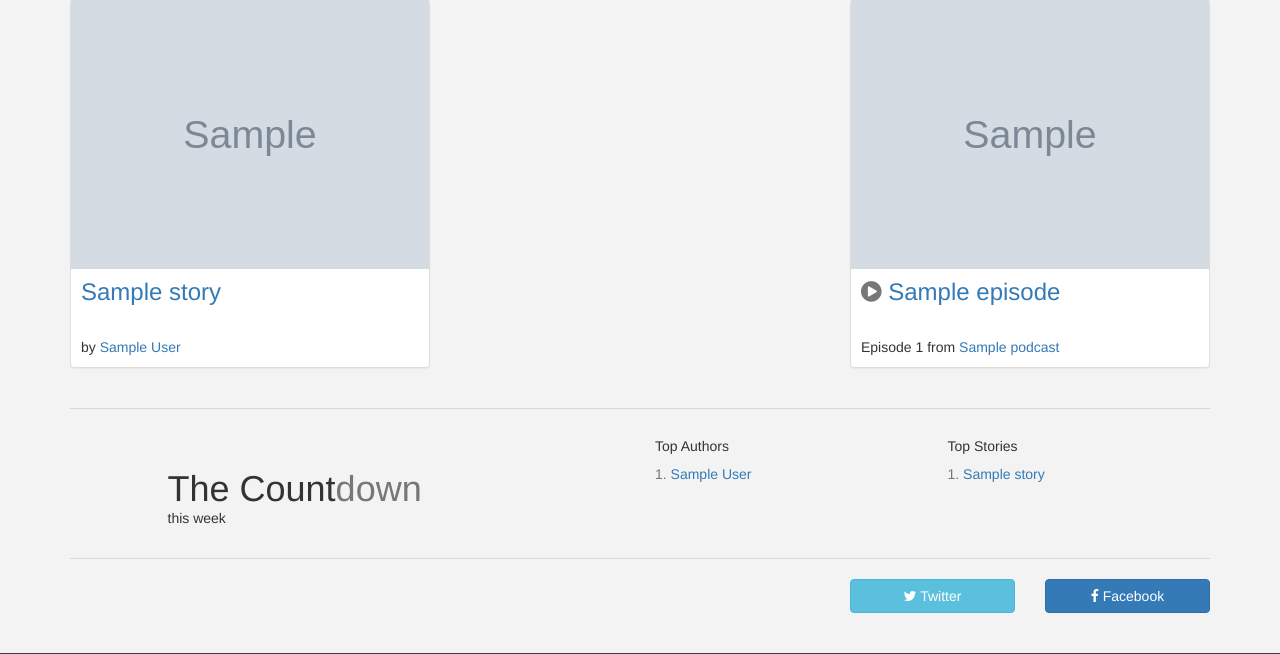
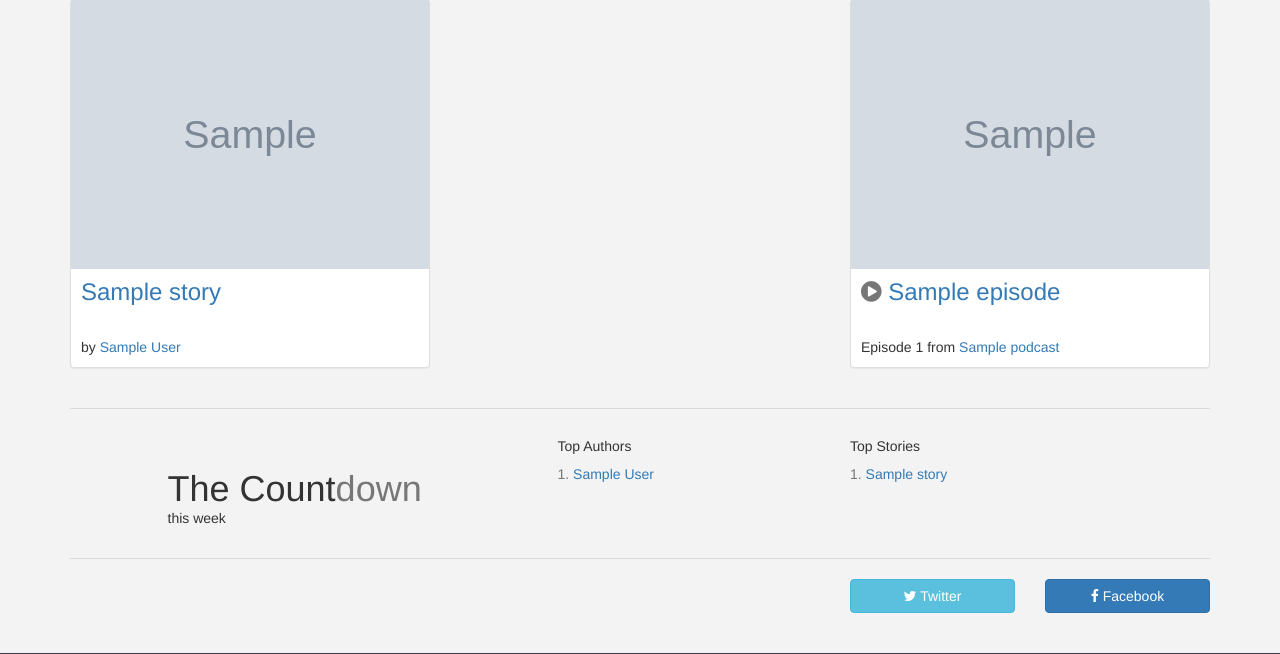
Before and after one commit to huntaub/storieshouse, a Django app: page / in a window 1280 px wide. Shown: the part 107-761 px from the top of the page. Run offline with Django 3.2, Linux system fonts and the light colour scheme; tables that the repository leaves empty hold one stand-in row (values such as "Sample post"); grey boxes marked "Sample" are stand-in pictures; parts of the project's set-up code (start-up, migrations or seed data) failed here and were passed over; some libraries are stand-ins or nearby versions.

Commit message:
Make Countdown Look less Shitty

```diff
--- a/storieshouse/templates/base.html
+++ b/storieshouse/templates/base.html
@@ -117,14 +117,14 @@
 					<h1 style="margin-top: 40px; margin-bottom: 0;">The Count<span class="muted">down</span></h1>
 					<p style="margin-top: 0;">this week</p>
 				</div>
-				<div class="col-md-3 col-md-offset-1">
+				<div class="col-md-3">
 					<h5>Top Authors</h5>
 					{% for s in top_users %}
 						<p><span class="muted">{{ forloop.counter }}.</span> <a href="{% url user_view s %}">{{ s|full_name }}</a></p>
 					{% endfor %}
 					<!-- <p><a href="#">See More &rarr;</a></p> -->
 				</div>
-				<div class="col-md-3">
+				<div class="col-md-4">
 					<h5>Top Stories</h5>
 					{% for s in top_stories %}
 						<p><span class="muted">{{ forloop.counter }}.</span> <a href="{% url story_view s.user s.slug %}">{{ s.title }}</a></p>
```
